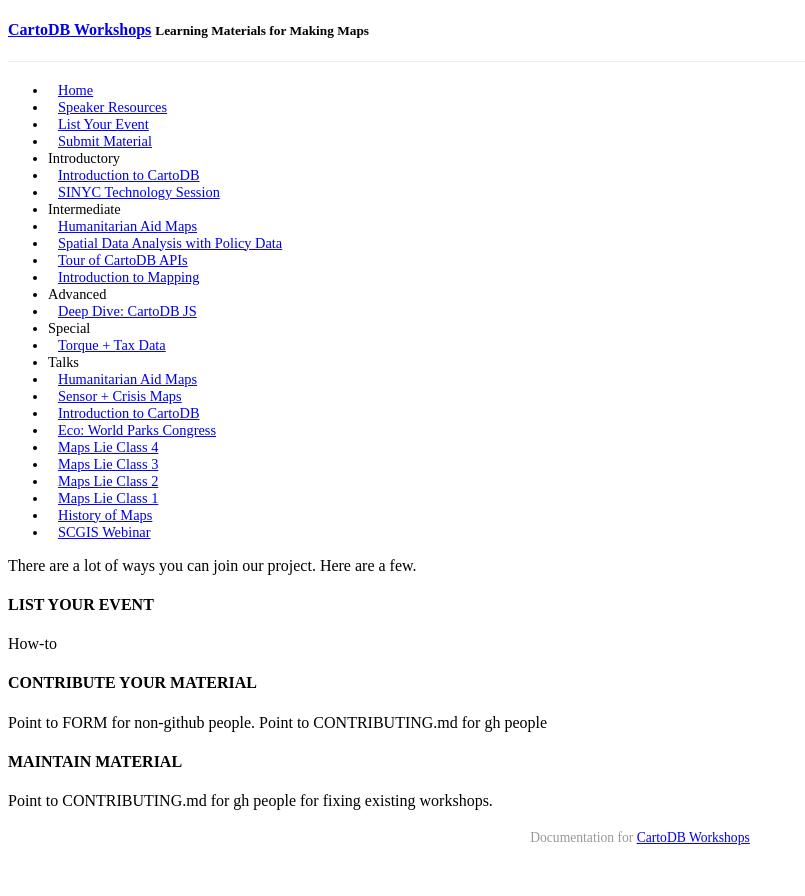
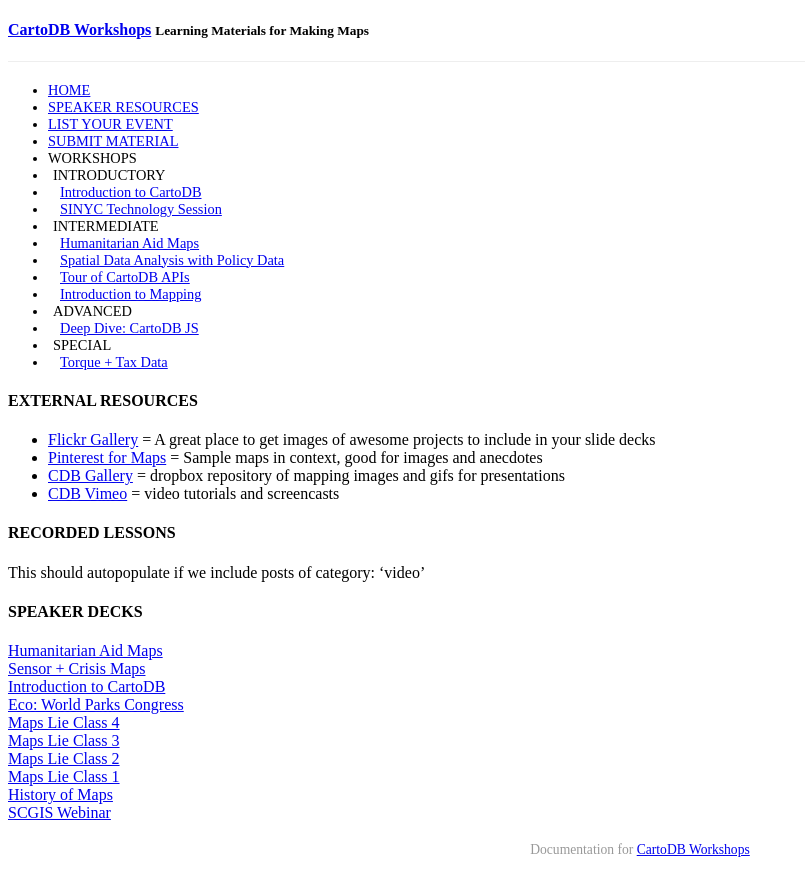
Before and after one commit to CartoDB/training, a Jekyll site: the page built from speakers.md, in a window 1280 px wide. Shown: the top 896 px of the page, without its empty margins (0-805 px from the left). Built offline with Jekyll 4.4.1, drawn with Linux system fonts in a browser that asks for light colours; a style sheet for code colours, icons or effects is not loaded.

Commit message:
big reorg

```diff
--- a/_config.yml
+++ b/_config.yml
@@ -20,7 +20,8 @@
     ['inter', 'Intermediate'],
     ['adv', 'Advanced'],
     ['sp', 'Special'],
-    ['talk', 'Talks']
+    ['talk', 'Talks'],
+    ['video', 'Videos']
 ]
 
 # Keep as an empty string if served up at the root. If served up at a specific
--- a/_includes/navigation.html
+++ b/_includes/navigation.html
@@ -3,16 +3,21 @@
     <li class="nav-header"><a href="{{ site.baseurl }}/speakers.html">Speaker Resources</a></li>
     <li class="nav-header"><a href="{{ site.baseurl }}/events.html">List Your Event</a></li>
     <li class="nav-header"><a href="{{ site.baseurl }}/submit.html">Submit Material</a></li>
+    <li class="nav-header">Workshops</li>
     {% for section in site.sections %}
+        {% if section[0] != 'talk' %}
+        {% if section[0] != 'video' %}
             {% assign attr = section[0] %}
             {% assign label = section[1] %}
 
             {% for page in site.categories[attr] %}
                 {% if forloop.first %}
-                <li class=nav-header>{{ label }}</li>
+                    <li class="inner">{{ label }}</li>
                 {% endif %}
-            <li data-order="{{ page.order }}"><a href="{{ site.baseurl }}{{ page.url }}">{{ page.title }}</a></li>
+                <li class="leaf" data-order="{{ page.order }}"><a href="{{ site.baseurl }}{{ page.url }}">{{ page.title }}</a></li>
             {% endfor %}
+        {% endif %}
+        {% endif %}
     {% endfor %}
 <!-- List additional links. It is recommended to add a divider
     e.g. <li class=divider></li> first to break up the content. -->
--- /dev/null
+++ b/_layouts/speakers.html
@@ -0,0 +1,148 @@
+<!DOCTYPE html>
+<html>
+    <head>
+        <meta charset="utf-8">
+        <link rel="shortcut icon" href="https://raw.githubusercontent.com/ohasselblad/workshops/master/img/favicon.ico" type="image/x-icon">
+        <meta http-equiv="X-UA-Compatible" content="IE=edge,chrome=1">
+        <meta name="viewport" content="width=device-width">
+
+        <title>{{ site.title }}{% if page.title %} : {{ page.title }}{% endif %}</title>
+        <meta name="description" content="{{ site.subtitle }}">
+
+        <link href="//netdna.bootstrapcdn.com/twitter-bootstrap/2.3.2/css/bootstrap-combined.no-icons.min.css" rel="stylesheet">
+        <link rel="stylesheet" href="{{ site.baseurl }}/css/syntax.css">
+        <link rel="stylesheet" href="{{ site.baseurl }}/css/main.css">
+    </head>
+    <body>
+
+        <div class="container">
+            <div class=row-fluid>
+                <div id=header class=span12>
+                    {% include header.html %}
+                </div>
+            </div>
+
+            <div class=row-fluid>
+                {% assign post_count = site.posts|size %}
+                {% if site.navigation != 0 and site.navigation == 1 or post_count > 0 %}
+                    <div id=navigation class=span2>
+                        {% include navigation.html %}
+                    </div>
+
+                    <div id=content class=span10>
+                        {{ content }}
+
+
+                        {% for section in site.sections %}
+                            {% if section[0] == 'talk' %}
+                                {% assign attr = section[0] %}
+                                {% assign label = section[1] %}
+
+                                {% for page in site.categories[attr] %}
+                                    {% if forloop.first %}
+                                        <h4 class="sec-header">SPEAKER DECKS</h4>
+                                    {% endif %}
+                                    <div class="sec-row">
+                                        <a href="{{ site.baseurl }}{{ page.url }}">{{ page.title }}</a>
+                                    </div>
+                                {% endfor %}
+                            {% endif %}
+                        {% endfor %}
+
+
+                        {% for section in site.sections %}
+                            {% if section[0] == 'video' %}
+                                {% assign attr = section[0] %}
+                                {% assign label = section[1] %}
+
+                                {% for page in site.categories[attr] %}
+                                    {% if forloop.first %}
+                                        <h4 class="sec-header">RECORDED LESSONS</h4>
+                                    {% endif %}
+                                    <div class="sec-row">
+                                        <a href="{{ site.baseurl }}{{ page.url }}">{{ page.title }}</a>
+                                    </div>
+                                {% endfor %}
+                            {% endif %}
+                        {% endfor %}
+                    </div>
+                {% else %}
+                    <div id=content class=span12>
+                        {{ content }}
+                    </div>
+                {% endif %}
+            </div>
+
+            {% if page.disqus == 1 %}
+            <div class=row-fluid>
+              {% if site.navigation == 1 or post_count > 0 %}
+                <div id=navigation class=span2></div>
+                <div id=disqus class=span10>
+                    {% include disqus.html %}
+                </div>
+              {% else %}
+                <div id=disqus class=span12>
+                    {% include disqus.html %}
+                </div>
+              {% endif %}
+            </div>
+            {% endif %}
+
+            <div class=row-fluid>
+                <div id=footer class=span12>
+                    {% include footer.html %}
+                </div>
+            </div>
+        </div>
+
+        <script>
+            function orderNav() {
+                var list,
+                    section,
+                    header,
+                    sections = [],
+                    lists = {},
+                    headers = {};
+
+                var navUl = document.querySelectorAll('#navigation ul')[0],
+                    navLis = document.querySelectorAll('#navigation ul li');
+
+                if (!navUl) return;
+
+                for (var i = 0; i < navLis.length; i++) {
+                    var order, li = navLis[i];
+
+                    if (li.classList.contains('nav-header')) {
+                        section = li.textContent || li.innerText;
+                        sections.push(section);
+                        headers[section] = li;
+                        continue;
+                    }
+
+                    if (!lists[section]) {
+                        lists[section] = [];
+                    }
+
+                    order = parseFloat(li.getAttribute('data-order'))
+                    lists[section].push([order, li]);
+                }
+
+                for (var i = 0; i < sections.length; i++) {
+                    section = sections[i];
+                    list = lists[section].sort(function(a, b) {
+                        return a[0] - b[0];
+                    });
+
+                    if (header = headers[section]) {
+                        navUl.appendChild(header);
+                    }
+                    for (var j = 0; j < list.length; j++) {
+                        navUl.appendChild(list[j][1]);
+                    }
+                }
+            }
+
+            if (document.querySelectorAll) orderNav();
+        </script>
+    </body>
+</html>
--- a/css/main.css
+++ b/css/main.css
@@ -48,11 +48,20 @@
 }
 
 #navigation li a {
-    padding-left: 10px;
-    padding-right: 10px;
 }
 
 #navigation .nav-header {
     padding-left: 0;
     padding-right: 0;
+    text-transform: uppercase;
 }
+#navigation .inner {
+    padding-left: 5px;
+    padding-right: 5px;
+    text-transform: uppercase;
+}
+
+#navigation .leaf {
+    padding-left: 12px;
+    padding-right: 12px;
+}
--- a/speakers.md
+++ b/speakers.md
@@ -1,18 +1,15 @@
 ---
-layout: default
-title: "Collaborate"
+layout: speakers
+title: "Speaker Resources"
 ---
 
-There are a lot of ways you can join our project. Here are a few.
+#### EXTERNAL RESOURCES
 
-#### LIST YOUR EVENT
+* [Flickr Gallery](https://www.flickr.com/photos/62832379@N00/) = A great place to get images of awesome projects to include in your slide decks
+* [Pinterest for Maps](http://www.pinterest.com/andrewxhill/interactive-maps/) = Sample maps in context, good for images and anecdotes
+* [CDB Gallery](https://www.dropbox.com/personal/cdb-gallery) = dropbox repository of mapping images and gifs for presentations
+* [CDB Vimeo](https://vimeo.com/vizzuality) = video tutorials and screencasts
 
-How-to
+#### RECORDED LESSONS
 
-#### CONTRIBUTE YOUR MATERIAL
-
-Point to FORM for non-github people. Point to CONTRIBUTING.md for gh people
-
-#### MAINTAIN MATERIAL
-
-Point to CONTRIBUTING.md for gh people for fixing existing workshops.
+This should autopopulate if we include posts of category: 'video'
```
Also changed, not shown: index.md (+0 -10 lines), submit.md (+5 -11 lines). Lines whose indentation alone changed are shown as unchanged.
